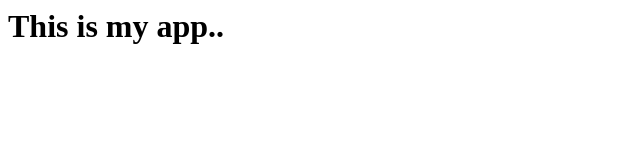
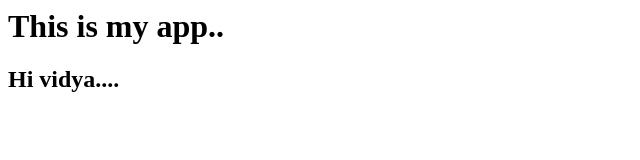
Before and after one commit to nagesh27789/myappsample, a plain HTML site: page index.html in a window 1280 px wide. Shown: the whole page, without its empty margins (0-640 px from the left). Drawn offline with Linux system fonts and the light colour scheme.

Commit message:
changes by me

```diff
--- a/index.html
+++ b/index.html
@@ -4,5 +4,6 @@
 	</head>
 	<body>
 	<h1> This is my app.. </h1>
+        <h2> Hi vidya....</h2>
 	</body>
 </html>
```
